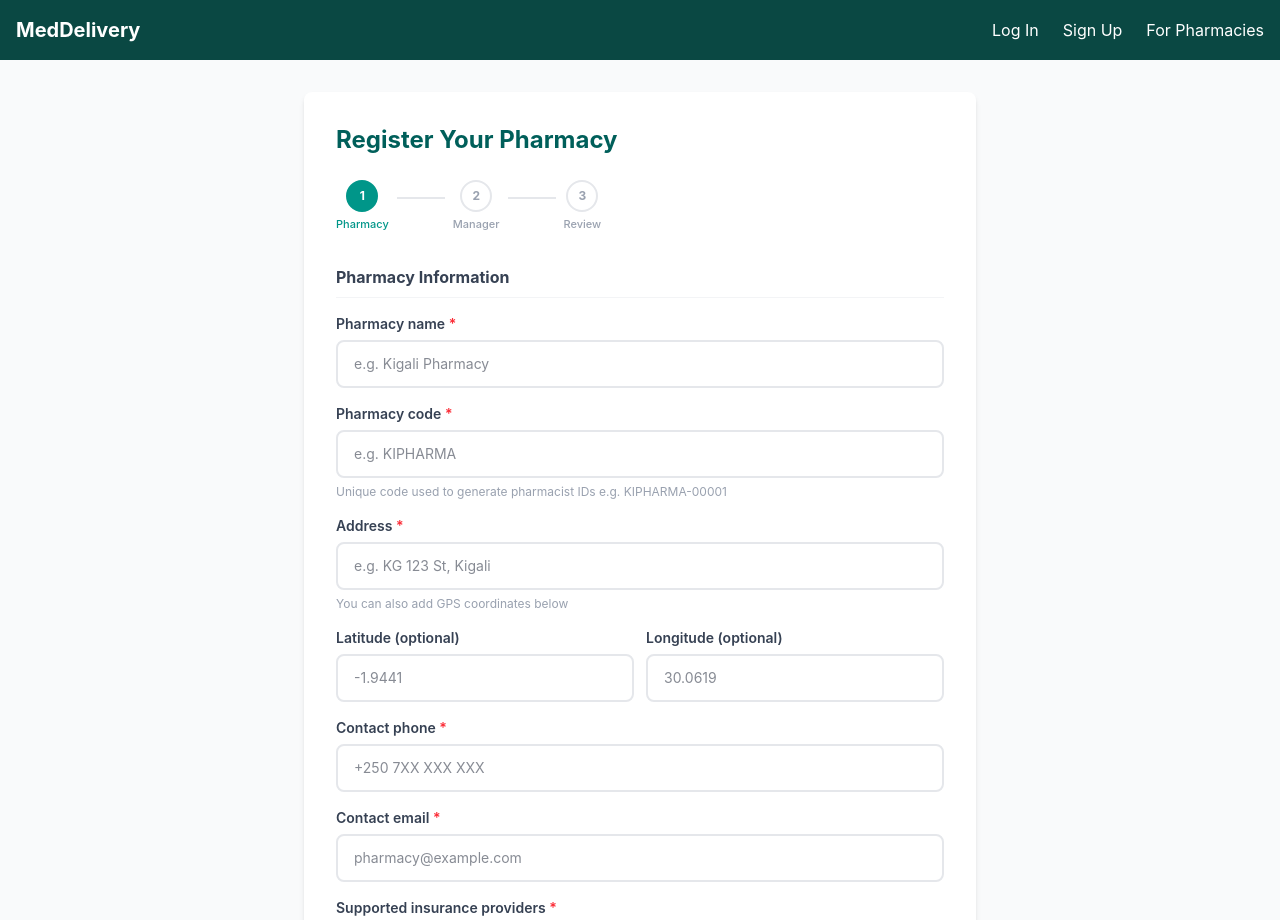
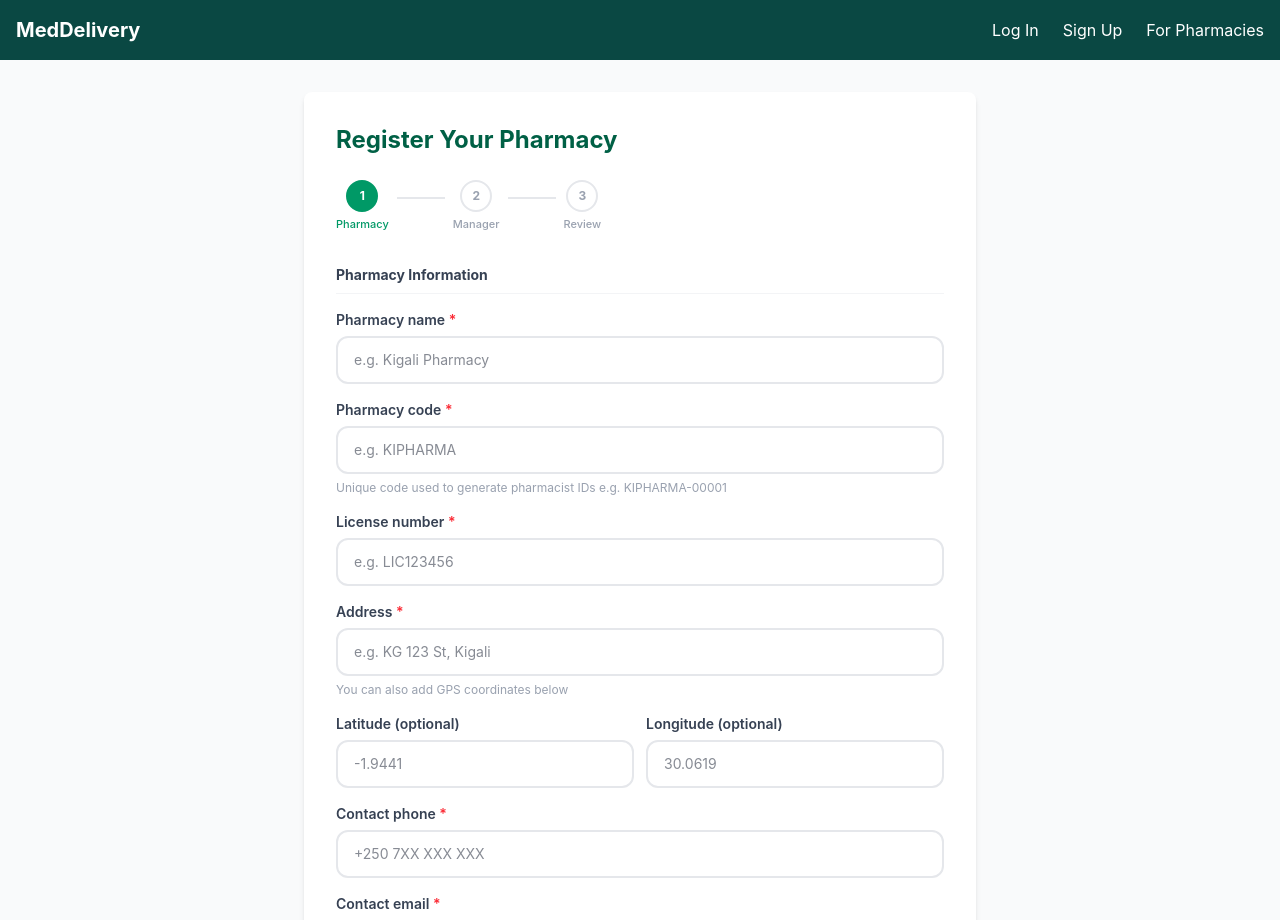
Before and after one commit to SheCanCODE-Capstone-Projects/Med-Delivery-System-FE, a Next.js app: page /register-pharmacy in a window 1280 px wide. Shown: the top 920 px of the page. Built offline with nearby package versions, Linux system fonts and the light colour scheme.

Commit message:
fix: update pharmacy registration fields to match API

```diff
--- a/src/app/(public)/register-pharmacy/page.tsx
+++ b/src/app/(public)/register-pharmacy/page.tsx
@@ -5,13 +5,14 @@ import React, { useState, FormEvent } from "react";
 type Step = "pharmacy" | "manager" | "review";
 
 interface PharmacyForm {
-  pharmacyName: string;
+  name: string;
   pharmacyCode: string;
+  licenseNumber: string;
   address: string;
   latitude: string;
   longitude: string;
   contactPhone: string;
-  contactEmail: string;
+  contactInfo: string;
   insuranceProviders: string[];
 }
 
@@ -21,11 +22,12 @@ interface ManagerForm {
 }
 
 interface FormErrors {
-  pharmacyName?: string;
+  name?: string;
   pharmacyCode?: string;
+  licenseNumber?: string;
   address?: string;
   contactPhone?: string;
-  contactEmail?: string;
+  contactInfo?: string;
   insuranceProviders?: string;
   managerName?: string;
   managerEmail?: string;
@@ -50,10 +52,14 @@ function StepIndicator({ current }: { current: Step }) {
         return (
           <div key={s.id} className="flex items-center">
             <div className="flex flex-col items-center">
-              <div className={`w-8 h-8 rounded-full flex items-center justify-center text-xs font-bold border-2 transition-all duration-200
-                ${done ? "border-teal-600 bg-teal-50 text-teal-600"
-                  : active ? "border-teal-600 bg-teal-600 text-white"
-                  : "border-gray-200 text-gray-400"}`}>
+              <div
+                className={`w-8 h-8 rounded-full flex items-center justify-center text-xs font-bold border-2 transition-all duration-200
+                  ${done
+                    ? "border-emerald-600 bg-emerald-50 text-emerald-600"
+                    : active
+                    ? "border-emerald-600 bg-emerald-600 text-white"
+                    : "border-gray-200 text-gray-400"}`}
+              >
                 {done ? (
                   <svg width="14" height="14" viewBox="0 0 14 14" fill="none">
                     <path d="M2.5 7L5.5 10L11.5 4" stroke="currentColor" strokeWidth="2.2" strokeLinecap="round" strokeLinejoin="round" />
@@ -62,12 +68,12 @@ function StepIndicator({ current }: { current: Step }) {
                   <span>{i + 1}</span>
                 )}
               </div>
-              <span className={`text-[11px] mt-1 font-medium ${active ? "text-teal-600" : "text-gray-400"}`}>
+              <span className={`text-[11px] mt-1 font-medium ${active ? "text-emerald-600" : "text-gray-400"}`}>
                 {s.label}
               </span>
             </div>
             {i < steps.length - 1 && (
-              <div className={`h-0.5 w-12 mx-2 mb-4 transition-all duration-200 ${done ? "bg-teal-600" : "bg-gray-200"}`} />
+              <div className={`h-0.5 w-12 mx-2 mb-4 transition-all duration-200 ${done ? "bg-emerald-600" : "bg-gray-200"}`} />
             )}
           </div>
         );
@@ -85,7 +91,15 @@ function Spinner() {
 }
 
 function InputField({
-  id, label, type = "text", placeholder, value, onChange, error, required = false, hint,
+  id,
+  label,
+  type = "text",
+  placeholder,
+  value,
+  onChange,
+  error,
+  required = false,
+  hint,
 }: {
   id: string;
   label: string;
@@ -108,10 +122,10 @@ function InputField({
         placeholder={placeholder}
         value={value}
         onChange={(e) => onChange?.(e.target.value)}
-        className={`w-full px-4 py-3 text-sm rounded-lg border-2 outline-none transition-all duration-150
+        className={`w-full px-4 py-3 text-sm rounded-xl border-2 outline-none transition-all duration-150
           ${error
             ? "border-red-400 focus:border-red-500 focus:ring-2 focus:ring-red-100"
-            : "border-gray-200 focus:border-teal-500 focus:ring-2 focus:ring-teal-100"}`}
+            : "border-gray-200 focus:border-emerald-500 focus:ring-2 focus:ring-emerald-100"}`}
       />
       {error && <p className="mt-1.5 text-xs text-red-500">{error}</p>}
       {hint && !error && <p className="mt-1.5 text-xs text-gray-400">{hint}</p>}
@@ -135,13 +149,14 @@ export default function PharmacyRegistration() {
   const [errors, setErrors] = useState<FormErrors>({});
 
   const [pharmacy, setPharmacy] = useState<PharmacyForm>({
-    pharmacyName: "",
+    name: "",
     pharmacyCode: "",
+    licenseNumber: "",
     address: "",
     latitude: "",
     longitude: "",
     contactPhone: "",
-    contactEmail: "",
+    contactInfo: "",
     insuranceProviders: [],
   });
 
@@ -152,12 +167,16 @@ export default function PharmacyRegistration() {
 
   const updatePharmacy = (field: keyof PharmacyForm, value: string) => {
     setPharmacy((p) => ({ ...p, [field]: value }));
-    if (errors[field as keyof FormErrors]) setErrors((e) => ({ ...e, [field]: undefined }));
+    if (errors[field as keyof FormErrors]) {
+      setErrors((e) => ({ ...e, [field]: undefined }));
+    }
   };
 
   const updateManager = (field: keyof ManagerForm, value: string) => {
     setManager((m) => ({ ...m, [field]: value }));
-    if (errors[field as keyof FormErrors]) setErrors((e) => ({ ...e, [field]: undefined }));
+    if (errors[field as keyof FormErrors]) {
+      setErrors((e) => ({ ...e, [field]: undefined }));
+    }
   };
 
   const toggleInsurance = (provider: string) => {
@@ -167,24 +186,36 @@ export default function PharmacyRegistration() {
         ? p.insuranceProviders.filter((x) => x !== provider)
         : [...p.insuranceProviders, provider],
     }));
-    if (errors.insuranceProviders) setErrors((e) => ({ ...e, insuranceProviders: undefined }));
+    if (errors.insuranceProviders) {
+      setErrors((e) => ({ ...e, insuranceProviders: undefined }));
+    }
   };
 
   const validatePharmacy = (): boolean => {
     const e: FormErrors = {};
-    if (!pharmacy.pharmacyName.trim()) e.pharmacyName = "Pharmacy name is required.";
-    if (!pharmacy.pharmacyCode.trim()) e.pharmacyCode = "Pharmacy code is required.";
-    else if (!/^[A-Z0-9]{4,15}$/.test(pharmacy.pharmacyCode.toUpperCase())) {
+    if (!pharmacy.name.trim()) {
+      e.name = "Pharmacy name is required.";
+    }
+    if (!pharmacy.pharmacyCode.trim()) {
+      e.pharmacyCode = "Pharmacy code is required.";
+    } else if (!/^[A-Z0-9]{4,15}$/.test(pharmacy.pharmacyCode.toUpperCase())) {
       e.pharmacyCode = "Code must be 4-15 uppercase letters/numbers (e.g. KIPHARMA).";
     }
-    if (!pharmacy.address.trim()) e.address = "Address is required.";
-    if (!pharmacy.contactPhone.trim()) e.contactPhone = "Contact phone is required.";
-    else if (!/^\+?[0-9]{7,15}$/.test(pharmacy.contactPhone.replace(/\s/g, ""))) {
+    if (!pharmacy.licenseNumber.trim()) {
+      e.licenseNumber = "License number is required.";
+    }
+    if (!pharmacy.address.trim()) {
+      e.address = "Address is required.";
+    }
+    if (!pharmacy.contactPhone.trim()) {
+      e.contactPhone = "Contact phone is required.";
+    } else if (!/^\+?[0-9]{7,15}$/.test(pharmacy.contactPhone.replace(/\s/g, ""))) {
       e.contactPhone = "Please enter a valid phone number.";
     }
-    if (!pharmacy.contactEmail.trim()) e.contactEmail = "Contact email is required.";
-    else if (!/^[^\s@]+@[^\s@]+\.[^\s@]+$/.test(pharmacy.contactEmail)) {
-      e.contactEmail = "Please enter a valid email address.";
+    if (!pharmacy.contactInfo.trim()) {
+      e.contactInfo = "Contact email is required.";
+    } else if (!/^[^\s@]+@[^\s@]+\.[^\s@]+$/.test(pharmacy.contactInfo)) {
+      e.contactInfo = "Please enter a valid email address.";
     }
     if (pharmacy.insuranceProviders.length === 0) {
       e.insuranceProviders = "Please select at least one insurance provider.";
@@ -198,8 +229,9 @@ export default function PharmacyRegistration() {
     if (!manager.managerName.trim() || manager.managerName.trim().length < 2) {
       e.managerName = "Manager name must be at least 2 characters.";
     }
-    if (!manager.managerEmail.trim()) e.managerEmail = "Manager email is required.";
-    else if (!/^[^\s@]+@[^\s@]+\.[^\s@]+$/.test(manager.managerEmail)) {
+    if (!manager.managerEmail.trim()) {
+      e.managerEmail = "Manager email is required.";
+    } else if (!/^[^\s@]+@[^\s@]+\.[^\s@]+$/.test(manager.managerEmail)) {
       e.managerEmail = "Please enter a valid email address.";
     }
     setErrors(e);
@@ -218,10 +250,7 @@ export default function PharmacyRegistration() {
 
   const handleSubmit = async () => {
     setLoading(true);
-    // TODO: await fetch('/api/pharmacy/register', {
-    //   method: 'POST',
-    //   body: JSON.stringify({ ...pharmacy, ...manager })
-    // })
+
     await new Promise((r) => setTimeout(r, 1500));
     setLoading(false);
     setSubmitted(true);
@@ -231,24 +260,27 @@ export default function PharmacyRegistration() {
     return (
       <div className="min-h-screen p-8 bg-gray-50 flex items-center justify-center">
         <div className="bg-white p-8 rounded-lg shadow-md max-w-2xl w-full text-center">
-          <div className="w-16 h-16 bg-teal-50 rounded-full flex items-center justify-center mx-auto mb-5">
+          <div className="w-16 h-16 bg-emerald-50 rounded-full flex items-center justify-center mx-auto mb-5">
             <svg width="32" height="32" viewBox="0 0 32 32" fill="none">
-              <path d="M6 16L13 23L26 9" stroke="#0f766e" strokeWidth="2.5" strokeLinecap="round" strokeLinejoin="round" />
+              <path d="M6 16L13 23L26 9" stroke="#059669" strokeWidth="2.5" strokeLinecap="round" strokeLinejoin="round" />
             </svg>
           </div>
-          <h1 className="text-2xl font-bold text-teal-800 mb-2">Registration Submitted!</h1>
+          <h1 className="text-2xl font-bold text-emerald-800 mb-2">Registration Submitted!</h1>
           <p className="text-sm text-gray-500 mb-3 leading-relaxed">
-            <span className="font-semibold text-gray-700">{pharmacy.pharmacyName}</span> has been submitted for review.
+            <span className="font-semibold text-gray-700">{pharmacy.name}</span> has been submitted for review.
           </p>
-          <div className="bg-amber-50 border border-amber-200 rounded-lg px-4 py-3 mb-7">
+          <div className="bg-amber-50 border border-amber-200 rounded-xl px-4 py-3 mb-7">
             <p className="text-xs text-amber-700 font-medium">
-              ⏳ Pending approval by Super Admin. Once approved, the manager will receive an activation email at{" "}
+              Your application is pending approval by the Super Admin. Once approved, the manager will receive an activation email at{" "}
               <span className="font-bold">{manager.managerEmail}</span>.
             </p>
           </div>
           <button
-            onClick={() => alert("Navigate to login page")}
-            className="w-full py-3 bg-teal-700 hover:bg-teal-800 active:scale-95 text-white font-semibold rounded-lg transition-all duration-150"
+            onClick={() => {
+              // TODO: router.push('/auth/login')
+              alert("Navigate to login page");
+            }}
+            className="w-full py-3 bg-emerald-700 hover:bg-emerald-800 active:scale-95 text-white font-semibold rounded-xl transition-all duration-150"
           >
             Back to login
           </button>
@@ -260,87 +292,28 @@ export default function PharmacyRegistration() {
   return (
     <div className="min-h-screen p-8 bg-gray-50 flex items-center justify-center">
       <div className="bg-white p-8 rounded-lg shadow-md max-w-2xl w-full">
-        <h1 className="text-2xl font-bold text-teal-800 mb-6">Register Your Pharmacy</h1>
+        <h1 className="text-2xl font-bold text-emerald-800 mb-6">Register Your Pharmacy</h1>
 
         <StepIndicator current={step} />
 
-        {/* ── Step 1: Pharmacy Details ── */}
         {step === "pharmacy" && (
           <form onSubmit={handlePharmacyNext} noValidate>
-            <h2 className="text-base font-bold text-gray-700 mb-4 pb-2 border-b border-gray-100">
+            <h2 className="text-sm font-bold text-gray-700 mb-4 pb-2 border-b border-gray-100">
               Pharmacy Information
             </h2>
 
-            <InputField
-              id="pharmacyName"
-              label="Pharmacy name"
-              placeholder="e.g. Kigali Pharmacy"
-              value={pharmacy.pharmacyName}
-              onChange={(v) => updatePharmacy("pharmacyName", v)}
-              error={errors.pharmacyName}
-              required
-            />
-
-            <InputField
-              id="pharmacyCode"
-              label="Pharmacy code"
-              placeholder="e.g. KIPHARMA"
-              value={pharmacy.pharmacyCode}
-              onChange={(v) => updatePharmacy("pharmacyCode", v.toUpperCase())}
-              error={errors.pharmacyCode}
-              required
-              hint="Unique code used to generate pharmacist IDs e.g. KIPHARMA-00001"
-            />
-
-            <InputField
-              id="address"
-              label="Address"
-              placeholder="e.g. KG 123 St, Kigali"
-              value={pharmacy.address}
-              onChange={(v) => updatePharmacy("address", v)}
-              error={errors.address}
-              required
-              hint="You can also add GPS coordinates below"
-            />
+            <InputField id="name" label="Pharmacy name" placeholder="e.g. Kigali Pharmacy" value={pharmacy.name} onChange={(v) => updatePharmacy("name", v)} error={errors.name} required />
+            <InputField id="pharmacyCode" label="Pharmacy code" placeholder="e.g. KIPHARMA" value={pharmacy.pharmacyCode} onChange={(v) => updatePharmacy("pharmacyCode", v.toUpperCase())} error={errors.pharmacyCode} required hint="Unique code used to generate pharmacist IDs e.g. KIPHARMA-00001" />
+            <InputField id="licenseNumber" label="License number" placeholder="e.g. LIC123456" value={pharmacy.licenseNumber} onChange={(v) => updatePharmacy("licenseNumber", v)} error={errors.licenseNumber} required />
+            <InputField id="address" label="Address" placeholder="e.g. KG 123 St, Kigali" value={pharmacy.address} onChange={(v) => updatePharmacy("address", v)} error={errors.address} required hint="You can also add GPS coordinates below" />
 
             <div className="grid grid-cols-2 gap-3">
-              <InputField
-                id="latitude"
-                label="Latitude (optional)"
-                placeholder="-1.9441"
-                value={pharmacy.latitude}
-                onChange={(v) => updatePharmacy("latitude", v)}
-              />
-              <InputField
-                id="longitude"
-                label="Longitude (optional)"
-                placeholder="30.0619"
-                value={pharmacy.longitude}
-                onChange={(v) => updatePharmacy("longitude", v)}
-              />
+              <InputField id="latitude" label="Latitude (optional)" placeholder="-1.9441" value={pharmacy.latitude} onChange={(v) => updatePharmacy("latitude", v)} />
+              <InputField id="longitude" label="Longitude (optional)" placeholder="30.0619" value={pharmacy.longitude} onChange={(v) => updatePharmacy("longitude", v)} />
             </div>
 
-            <InputField
-              id="contactPhone"
-              label="Contact phone"
-              type="tel"
-              placeholder="+250 7XX XXX XXX"
-              value={pharmacy.contactPhone}
-              onChange={(v) => updatePharmacy("contactPhone", v)}
-              error={errors.contactPhone}
-              required
-            />
-
-            <InputField
-              id="contactEmail"
-              label="Contact email"
-              type="email"
-              placeholder="pharmacy@example.com"
-              value={pharmacy.contactEmail}
-              onChange={(v) => updatePharmacy("contactEmail", v)}
-              error={errors.contactEmail}
-              required
-            />
+            <InputField id="contactPhone" label="Contact phone" type="tel" placeholder="+250 7XX XXX XXX" value={pharmacy.contactPhone} onChange={(v) => updatePharmacy("contactPhone", v)} error={errors.contactPhone} required />
+            <InputField id="contactInfo" label="Contact email" type="email" placeholder="pharmacy@example.com" value={pharmacy.contactInfo} onChange={(v) => updatePharmacy("contactInfo", v)} error={errors.contactInfo} required />
 
             <div className="mb-5">
               <label className="block text-sm font-semibold text-gray-700 mb-2">
@@ -354,7 +327,7 @@ export default function PharmacyRegistration() {
                     onClick={() => toggleInsurance(ins)}
                     className={`px-3 py-1.5 text-xs font-semibold rounded-lg border-2 transition-all duration-150
                       ${pharmacy.insuranceProviders.includes(ins)
-                        ? "border-teal-500 bg-teal-50 text-teal-700"
+                        ? "border-emerald-500 bg-emerald-50 text-emerald-700"
                         : "border-gray-200 text-gray-500 hover:border-gray-300"}`}
                   >
                     {ins}
@@ -366,69 +339,38 @@ export default function PharmacyRegistration() {
               )}
             </div>
 
-            <button
-              type="submit"
-              className="w-full py-3 bg-teal-700 hover:bg-teal-800 active:scale-95 text-white font-semibold rounded-lg transition-all duration-150"
-            >
+            <button type="submit" className="w-full py-3 bg-emerald-700 hover:bg-emerald-800 active:scale-95 text-white font-semibold rounded-xl transition-all duration-150">
               Next — Manager details
             </button>
           </form>
         )}
 
-        {/* ── Step 2: Manager Details ── */}
         {step === "manager" && (
           <form onSubmit={handleManagerNext} noValidate>
-            <h2 className="text-base font-bold text-gray-700 mb-4 pb-2 border-b border-gray-100">
+            <h2 className="text-sm font-bold text-gray-700 mb-4 pb-2 border-b border-gray-100">
               Manager Information
             </h2>
             <p className="text-sm text-gray-500 mb-6 leading-relaxed">
               The manager will receive an activation email once the pharmacy is approved by the admin.
             </p>
 
-            <InputField
-              id="managerName"
-              label="Manager full name"
-              placeholder="e.g. Alice Uwimana"
-              value={manager.managerName}
-              onChange={(v) => updateManager("managerName", v)}
-              error={errors.managerName}
-              required
-            />
-
-            <InputField
-              id="managerEmail"
-              label="Manager email"
-              type="email"
-              placeholder="manager@pharmacy.com"
-              value={manager.managerEmail}
-              onChange={(v) => updateManager("managerEmail", v)}
-              error={errors.managerEmail}
-              required
-              hint="This email will be used to activate the pharmacy account"
-            />
+            <InputField id="managerName" label="Manager full name" placeholder="e.g. Alice Uwimana" value={manager.managerName} onChange={(v) => updateManager("managerName", v)} error={errors.managerName} required />
+            <InputField id="managerEmail" label="Manager email" type="email" placeholder="manager@pharmacy.com" value={manager.managerEmail} onChange={(v) => updateManager("managerEmail", v)} error={errors.managerEmail} required hint="This email will be used to activate the pharmacy account" />
 
             <div className="flex gap-3 mt-2">
-              <button
-                type="button"
-                onClick={() => setStep("pharmacy")}
-                className="flex-1 py-3 border-2 border-gray-200 hover:border-gray-300 text-gray-600 font-semibold rounded-lg transition-all duration-150"
-              >
+              <button type="button" onClick={() => setStep("pharmacy")} className="flex-1 py-3 border-2 border-gray-200 hover:border-gray-300 text-gray-600 font-semibold rounded-xl transition-all duration-150">
                 Back
               </button>
-              <button
-                type="submit"
-                className="flex-1 py-3 bg-teal-700 hover:bg-teal-800 active:scale-95 text-white font-semibold rounded-lg transition-all duration-150"
-              >
+              <button type="submit" className="flex-1 py-3 bg-emerald-700 hover:bg-emerald-800 active:scale-95 text-white font-semibold rounded-xl transition-all duration-150">
                 Next — Review
               </button>
             </div>
           </form>
         )}
 
-        {/* ── Step 3: Review ── */}
         {step === "review" && (
           <div>
-            <h2 className="text-base font-bold text-gray-700 mb-4 pb-2 border-b border-gray-100">
+            <h2 className="text-sm font-bold text-gray-700 mb-4 pb-2 border-b border-gray-100">
               Review & Submit
             </h2>
             <p className="text-sm text-gray-500 mb-6 leading-relaxed">
@@ -438,24 +380,25 @@ export default function PharmacyRegistration() {
             <div className="bg-gray-50 rounded-lg p-4 mb-4">
               <div className="flex items-center justify-between mb-3">
                 <h3 className="text-sm font-bold text-gray-700">Pharmacy details</h3>
-                <button onClick={() => setStep("pharmacy")} className="text-xs text-teal-600 font-semibold hover:underline">
+                <button onClick={() => setStep("pharmacy")} className="text-xs text-emerald-600 font-semibold hover:underline">
                   Edit
                 </button>
               </div>
               <div className="space-y-2">
-                <ReviewRow label="Name" value={pharmacy.pharmacyName} />
+                <ReviewRow label="Name" value={pharmacy.name} />
                 <ReviewRow label="Code" value={pharmacy.pharmacyCode} />
+                <ReviewRow label="License" value={pharmacy.licenseNumber} />
                 <ReviewRow label="Address" value={pharmacy.address} />
                 {pharmacy.latitude && (
                   <ReviewRow label="Coordinates" value={`${pharmacy.latitude}, ${pharmacy.longitude}`} />
                 )}
                 <ReviewRow label="Phone" value={pharmacy.contactPhone} />
-                <ReviewRow label="Email" value={pharmacy.contactEmail} />
+                <ReviewRow label="Email" value={pharmacy.contactInfo} />
                 <div className="flex items-start gap-2">
                   <span className="text-xs text-gray-400 w-24 flex-shrink-0">Insurance</span>
                   <div className="flex flex-wrap gap-1">
                     {pharmacy.insuranceProviders.map((ins) => (
-                      <span key={ins} className="text-xs bg-teal-50 text-teal-700 font-medium px-2 py-0.5 rounded-md">
+                      <span key={ins} className="text-xs bg-emerald-50 text-emerald-700 font-medium px-2 py-0.5 rounded-md">
                         {ins}
                       </span>
                     ))}
@@ -467,7 +410,7 @@ export default function PharmacyRegistration() {
             <div className="bg-gray-50 rounded-lg p-4 mb-6">
               <div className="flex items-center justify-between mb-3">
                 <h3 className="text-sm font-bold text-gray-700">Manager details</h3>
-                <button onClick={() => setStep("manager")} className="text-xs text-teal-600 font-semibold hover:underline">
+                <button onClick={() => setStep("manager")} className="text-xs text-emerald-600 font-semibold hover:underline">
                   Edit
                 </button>
               </div>
@@ -479,23 +422,15 @@ export default function PharmacyRegistration() {
 
             <div className="bg-amber-50 border border-amber-200 rounded-lg px-4 py-3 mb-6">
               <p className="text-xs text-amber-700 font-medium">
-                ⏳ After submission, your application will be reviewed by the Super Admin before activation.
+                After submission, your application will be reviewed by the Super Admin before activation.
               </p>
             </div>
 
             <div className="flex gap-3">
-              <button
-                type="button"
-                onClick={() => setStep("manager")}
-                className="flex-1 py-3 border-2 border-gray-200 hover:border-gray-300 text-gray-600 font-semibold rounded-lg transition-all duration-150"
-              >
+              <button type="button" onClick={() => setStep("manager")} className="flex-1 py-3 border-2 border-gray-200 hover:border-gray-300 text-gray-600 font-semibold rounded-xl transition-all duration-150">
                 Back
               </button>
-              <button
-                onClick={handleSubmit}
-                disabled={loading}
-                className="flex-1 py-3 bg-teal-700 hover:bg-teal-800 active:scale-95 disabled:opacity-60 disabled:cursor-not-allowed text-white font-semibold rounded-lg flex items-center justify-center gap-2 transition-all duration-150"
-              >
+              <button onClick={handleSubmit} disabled={loading} className="flex-1 py-3 bg-emerald-700 hover:bg-emerald-800 active:scale-95 disabled:opacity-60 disabled:cursor-not-allowed text-white font-semibold rounded-xl flex items-center justify-center gap-2 transition-all duration-150">
                 {loading ? <Spinner /> : "Submit registration"}
               </button>
             </div>
```
